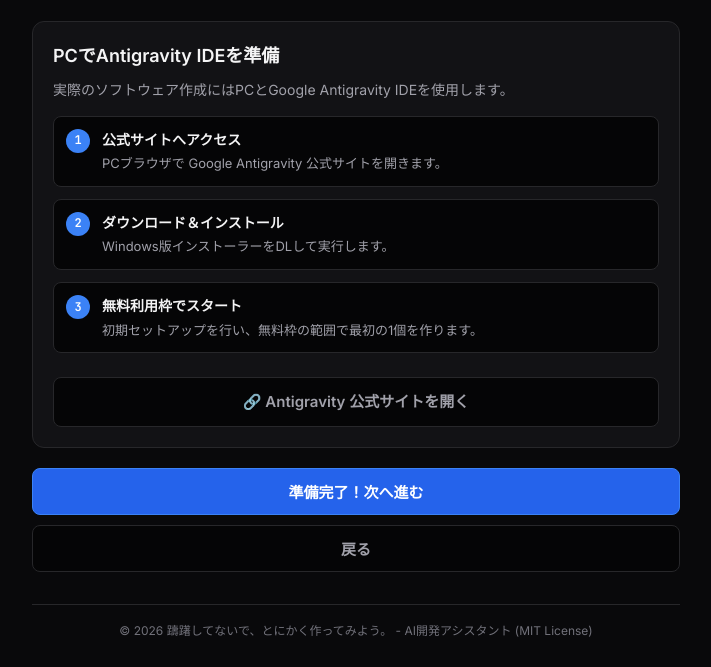
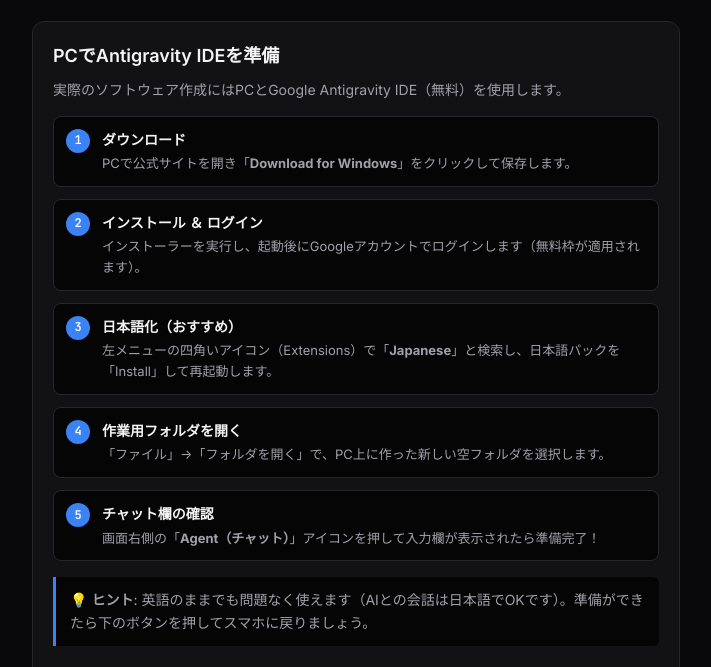
Before and after one commit to tk030-lotto/AI-, a plain HTML site: page index.html in a window 1280 px wide. Both pictures are taken after a click on the button "始める". Shown: the part 110-777 px from the top of the page, without its empty margins (284-995 px from the left). Drawn offline with Linux system fonts and the light colour scheme.

Commit message:
feat: Step 2 IDE準備ガイドを強化（日本語化・5段階手順）

```diff
--- a/index.html
+++ b/index.html
@@ -53,32 +53,51 @@
       <section class="screen" id="screen-setup">
         <div class="card">
           <div class="card-title">PCでAntigravity IDEを準備</div>
-          <div class="card-subtitle">実際のソフトウェア作成にはPCとGoogle Antigravity IDEを使用します。</div>
+          <div class="card-subtitle">実際のソフトウェア作成にはPCとGoogle Antigravity IDE（無料）を使用します。</div>
 
           <div class="guide-step-list">
             <div class="guide-step-item">
               <span class="guide-step-num">1</span>
               <div class="guide-step-content">
-                <h4>公式サイトへアクセス</h4>
-                <p>PCブラウザで Google Antigravity 公式サイトを開きます。</p>
+                <h4>ダウンロード</h4>
+                <p>PCで公式サイトを開き「<strong>Download for Windows</strong>」をクリックして保存します。</p>
               </div>
             </div>
             <div class="guide-step-item">
               <span class="guide-step-num">2</span>
               <div class="guide-step-content">
-                <h4>ダウンロード＆インストール</h4>
-                <p>Windows版インストーラーをDLして実行します。</p>
+                <h4>インストール ＆ ログイン</h4>
+                <p>インストーラーを実行し、起動後にGoogleアカウントでログインします（無料枠が適用されます）。</p>
               </div>
             </div>
             <div class="guide-step-item">
               <span class="guide-step-num">3</span>
               <div class="guide-step-content">
-                <h4>無料利用枠でスタート</h4>
-                <p>初期セットアップを行い、無料枠の範囲で最初の1個を作ります。</p>
+                <h4>日本語化（おすすめ）</h4>
+                <p>左メニューの四角いアイコン（Extensions）で「<strong>Japanese</strong>」と検索し、日本語パックを「Install」して再起動します。</p>
+              </div>
+            </div>
+            <div class="guide-step-item">
+              <span class="guide-step-num">4</span>
+              <div class="guide-step-content">
+                <h4>作業用フォルダを開く</h4>
+                <p>「ファイル」→「フォルダを開く」で、PC上に作った新しい空フォルダを選択します。</p>
+              </div>
+            </div>
+            <div class="guide-step-item">
+              <span class="guide-step-num">5</span>
+              <div class="guide-step-content">
+                <h4>チャット欄の確認</h4>
+                <p>画面右側の「<strong>Agent（チャット）</strong>」アイコンを押して入力欄が表示されたら準備完了！</p>
               </div>
             </div>
           </div>
-          <a href="https://antigravity.google/" target="_blank" rel="noopener noreferrer" class="btn btn-secondary" style="margin-top:8px;">
+
+          <div class="quote-box" style="margin-top:12px;">
+            💡 <strong>ヒント</strong>: 英語のままでも問題なく使えます（AIとの会話は日本語でOKです）。準備ができたら下のボタンを押してスマホに戻りましょう。
+          </div>
+
+          <a href="https://antigravity.google/" target="_blank" rel="noopener noreferrer" class="btn btn-secondary" style="margin-top:12px;">
             🔗 Antigravity 公式サイトを開く
           </a>
         </div>
```
Also changed, not shown: 1 other file.
